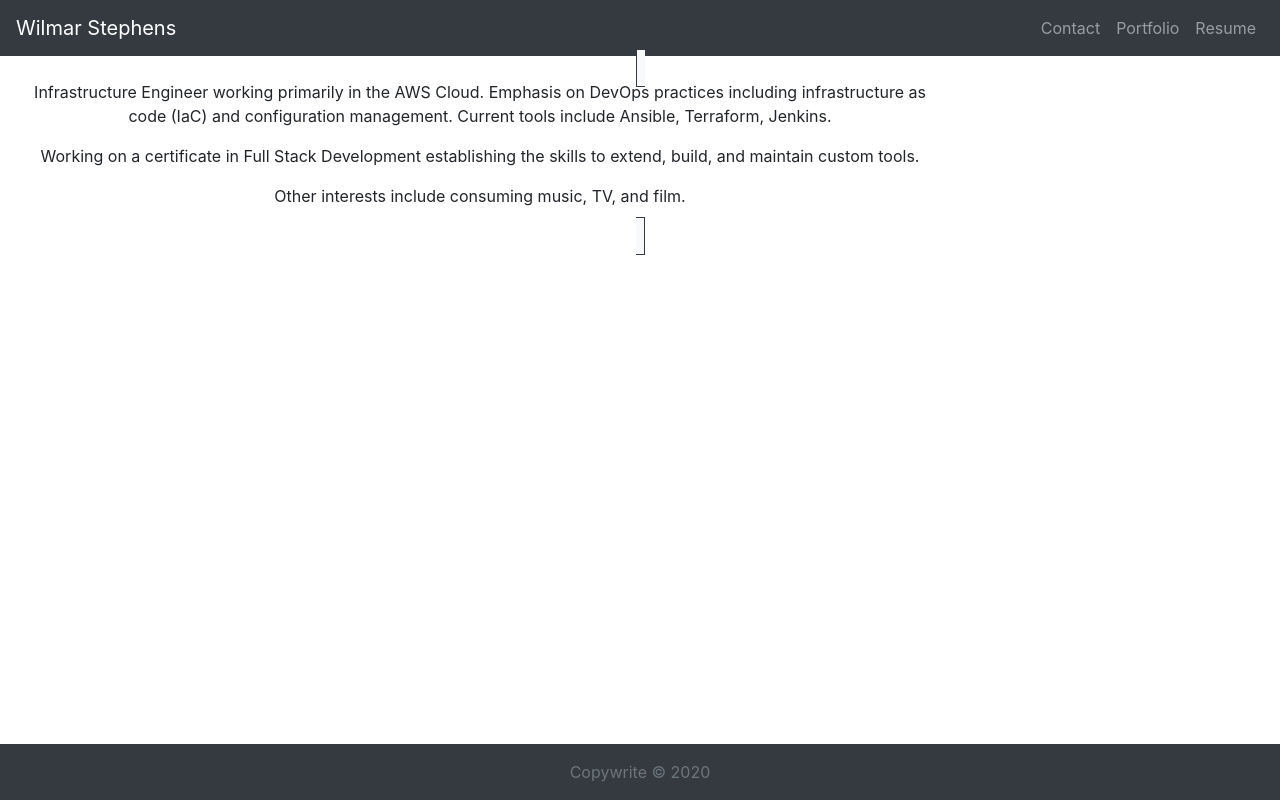
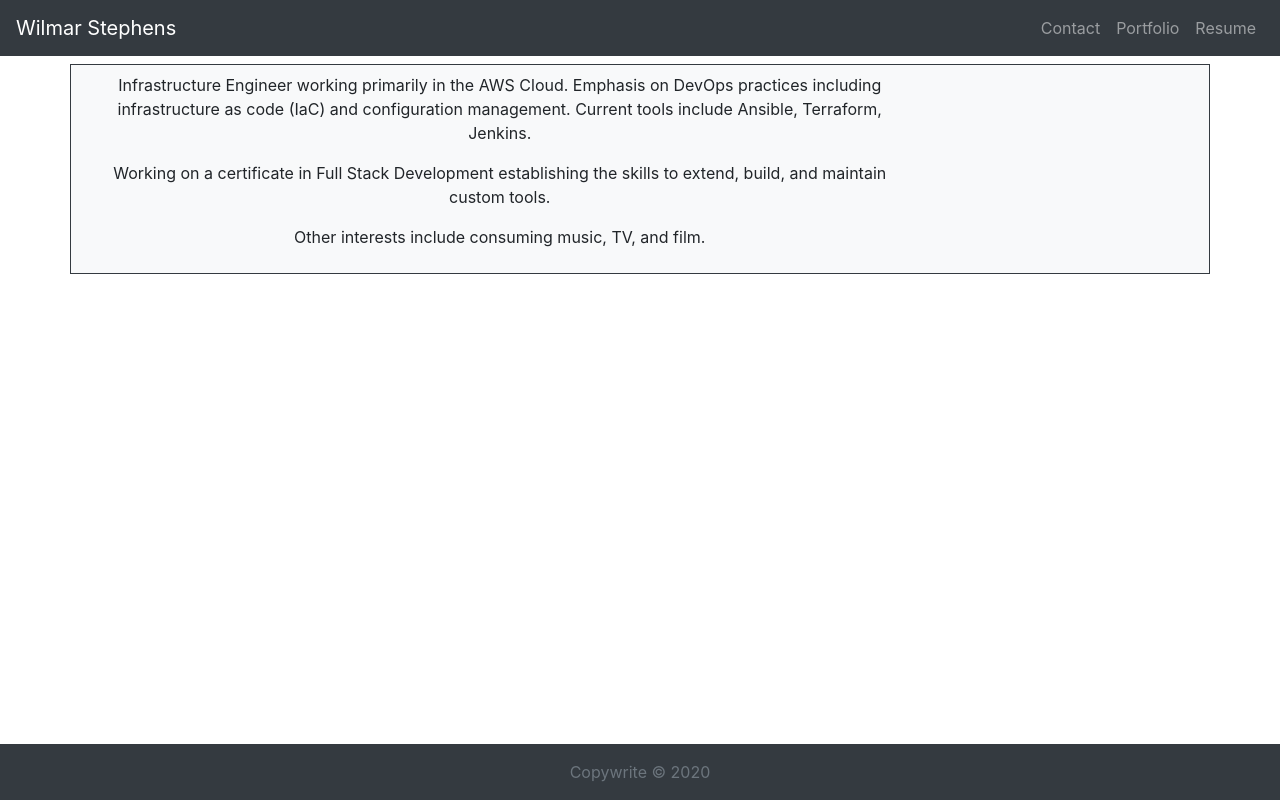
Before and after one commit to wilmararturo/react-portfolio, a React (Create React App) app: page /home in a window 1280 px wide. Built offline with nearby package versions, Linux system fonts and the light colour scheme; the HTML template or start-up script is replaced by a standard one.

Commit message:
fixed syntax error

```diff
--- a/src/components/Container/index.js
+++ b/src/components/Container/index.js
@@ -2,9 +2,9 @@ import React from "react";
 
 function Container(props) {
   return (
-    <container className="container border border-dark p-2 my-2 bg-light">
+    <div className="container border border-dark p-2 my-2 bg-light">
       {props.children}
-    </container>
+    </div>
   );
 }
 
```
